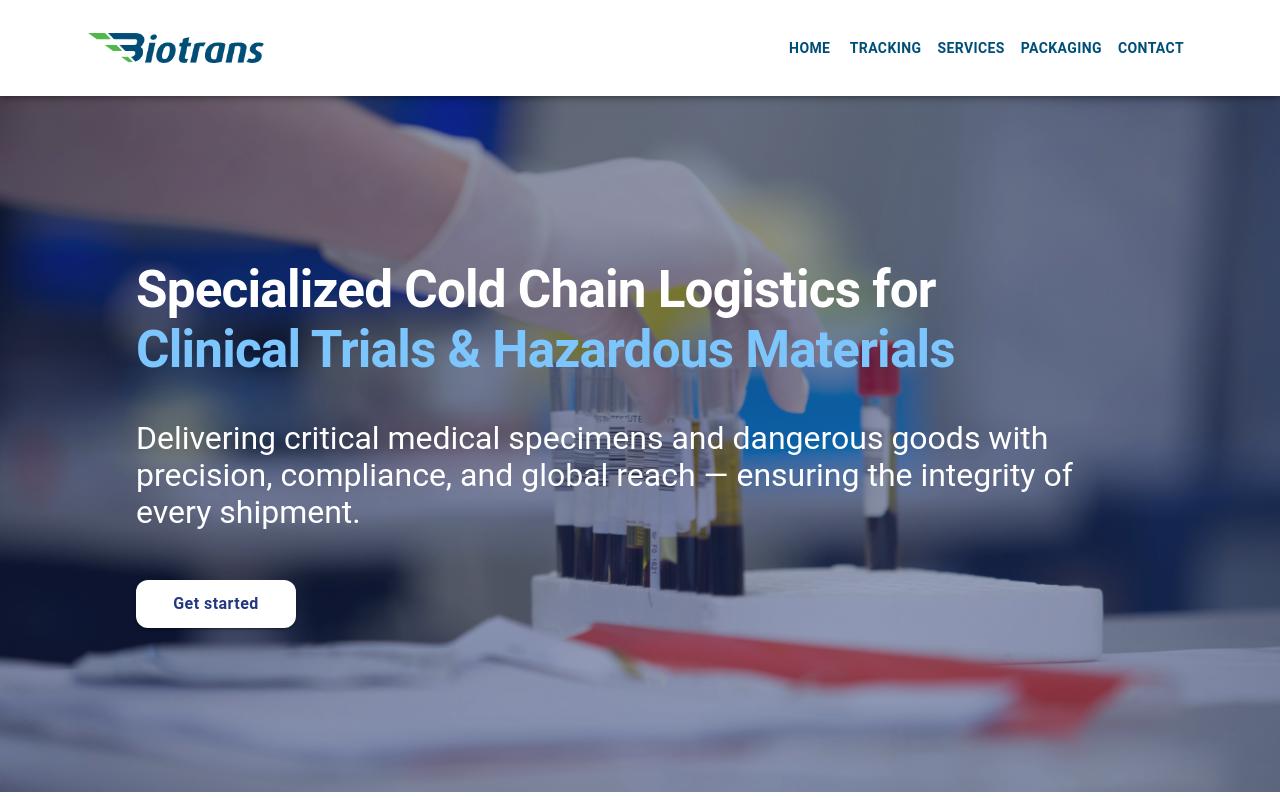
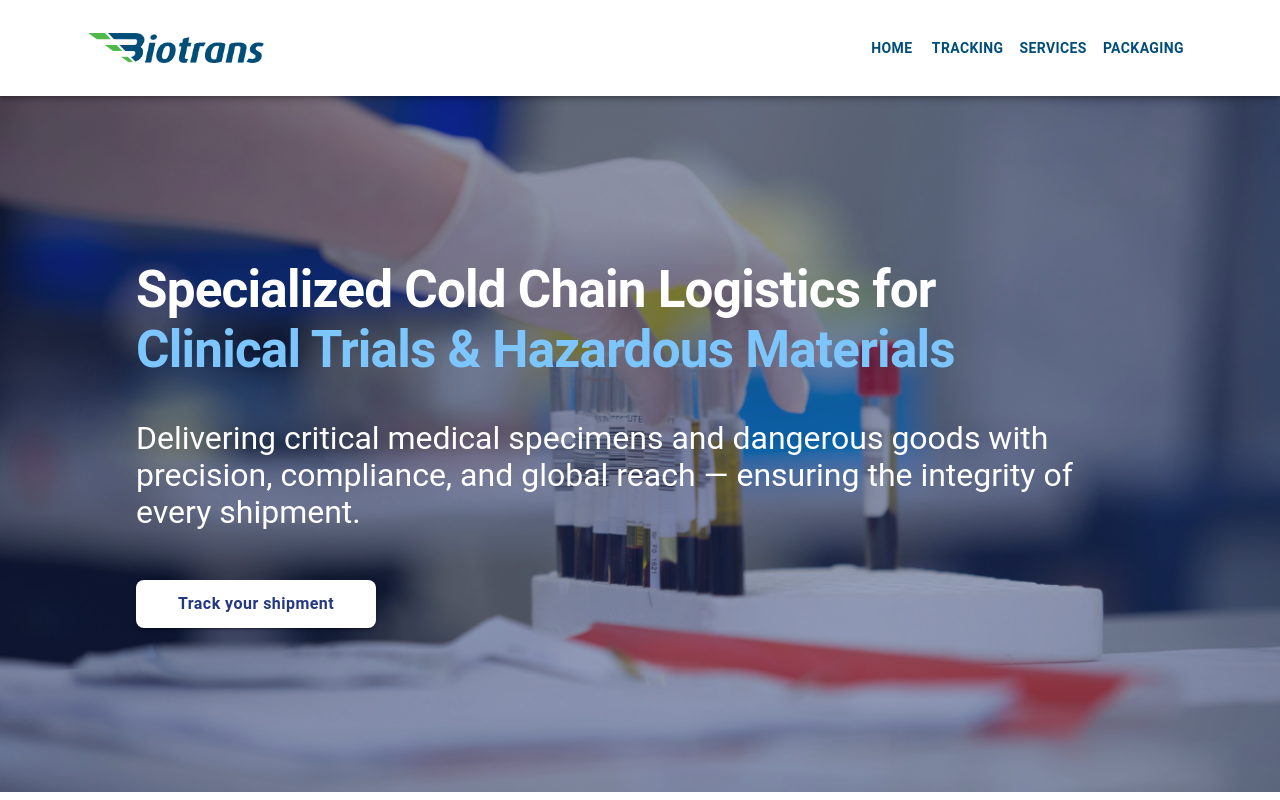
Before and after one commit to lukalomidzee/biotrans-landing-page, a React (Vite) app: page / in a window 1280 px wide. Shown: the top 800 px of the page. Built offline with nearby package versions, Linux system fonts and the light colour scheme.

Commit message:
Improve responsive, finalize landing page

```diff
--- a/src/components/ContactSection/ContactSection.tsx
+++ b/src/components/ContactSection/ContactSection.tsx
@@ -73,7 +73,6 @@ const ContactSection = () => {
             color: "#A0A0A0",
             fontSize: { xs: "1.05rem", md: "1.25rem", lg: "1.35rem" },
             mb: 2,
-            // maxWidth: 520,
             mx: "auto",
           }}
         >
@@ -168,10 +167,11 @@ const ContactSection = () => {
                   display: "flex",
                   flexDirection: "row",
                   alignItems: "center",
-                  gap: 2.5,
+                  gap: 1,
                   width: "100%",
                   py: 1.2,
                   px: 1,
+                  pl: 2,
                   background: "#F3F5F7",
                   borderRadius: 2,
                   boxShadow: theme.shadows[0],
--- a/src/components/Footer/Footer.tsx
+++ b/src/components/Footer/Footer.tsx
@@ -0,0 +1,33 @@
+import { Box, Typography } from "@mui/material";
+
+const Footer = () => {
+  return (
+    <Box
+      sx={{
+        display: "flex",
+        flexDirection: "row",
+        alignItems: "center",
+        justifyContent: "flex-start",
+        height: {
+          xs: "6rem",
+        },
+        width: "100%",
+        backgroundColor: "#1A2533",
+        px: { xs: 2, sm: 4, md: 8, lg: 12, xl: 20 },
+      }}
+    >
+      <Typography
+        sx={{
+          fontSize: {
+            xs: "0.8rem",
+            md: "1rem",
+          },
+        }}
+      >
+        © 2025 Biotrans LLC. All rights reserved
+      </Typography>
+    </Box>
+  );
+};
+
+export default Footer;
--- a/src/components/Header/Header.tsx
+++ b/src/components/Header/Header.tsx
@@ -14,13 +14,7 @@ import { useState } from "react";
 import { headerLogoStyling } from "../../assets/styles/layout";
 
 const Header = () => {
-  const navLinks: string[] = [
-    "Home",
-    "Tracking",
-    "Services",
-    "Packaging",
-    "Contact",
-  ];
+  const navLinks: string[] = ["Home", "Tracking", "Services", "Packaging"];
 
   // Menu state
   const [mobileOpen, setMobileOpen] = useState<boolean>(false);
--- a/src/components/Introduction/Introduction.tsx
+++ b/src/components/Introduction/Introduction.tsx
@@ -153,9 +153,9 @@ const Introduction = () => {
                 variant="contained"
                 sx={{
                   width: {
-                    xs: "8rem",
-                    sm: "9rem",
-                    md: "10rem",
+                    xs: "12rem",
+                    sm: "13rem",
+                    md: "15rem",
                   },
                   height: {
                     xs: "2.5rem",
@@ -164,7 +164,7 @@ const Introduction = () => {
                   backgroundColor: "#ffffff",
                   color: "#243881",
                   fontWeight: "bold",
-                  borderRadius: "12px",
+                  borderRadius: "8px",
                   px: 3,
                   py: 1.5,
                   textTransform: "none",
@@ -184,7 +184,7 @@ const Introduction = () => {
                   },
                 }}
               >
-                Get started
+                Track your shipment
               </Button>
             </Box>
           </motion.div>
--- a/src/components/OurServicesSection/OurServicesSection.tsx
+++ b/src/components/OurServicesSection/OurServicesSection.tsx
@@ -164,7 +164,7 @@ const OurServices = () => {
                 md: "3rem",
               },
               fontWeight: "bold",
-              borderRadius: "12px",
+              borderRadius: "8px",
               px: 3,
               py: 1.5,
               textTransform: "none",
--- a/src/routes/Homepage.tsx
+++ b/src/routes/Homepage.tsx
@@ -5,6 +5,7 @@ import WhoWeAre from "../components/WhoWeAre/WhoWeAre";
 import OurServicesSection from "../components/OurServicesSection/OurServicesSection";
 import GlobalPresenceSection from "../components/GlobalPresenceSection/GlobalPresenceSection";
 import ContactSection from "../components/ContactSection/ContactSection";
+import Footer from "../components/Footer/Footer";
 
 const Homepage = () => {
   return (
@@ -22,6 +23,7 @@ const Homepage = () => {
       <OurServicesSection />
       <GlobalPresenceSection />
       <ContactSection />
+      <Footer />
     </Box>
   );
 };
```
